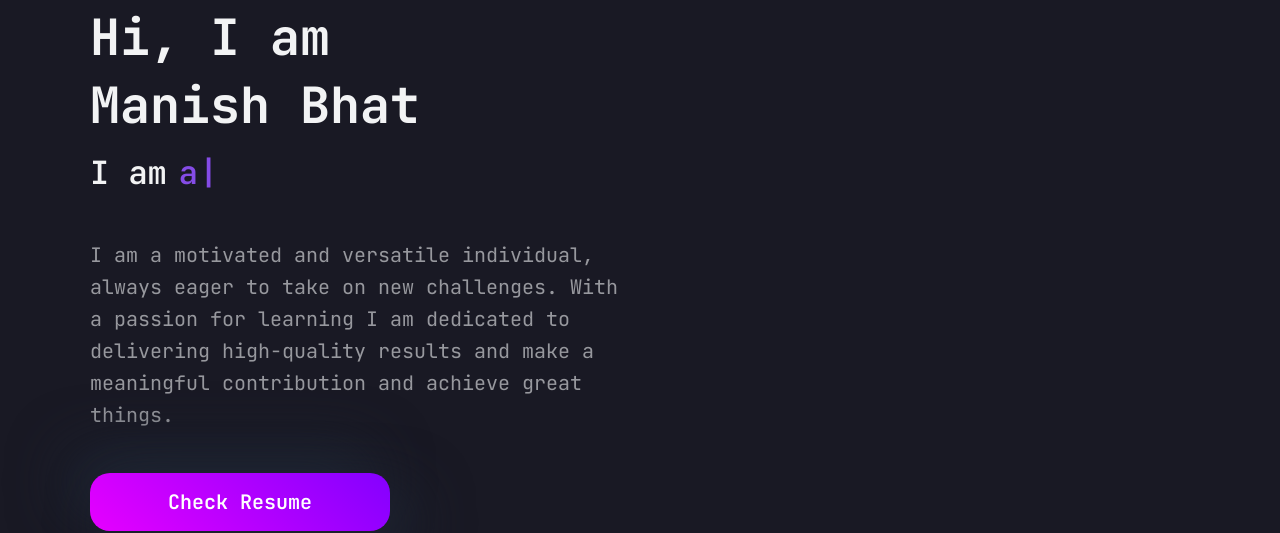
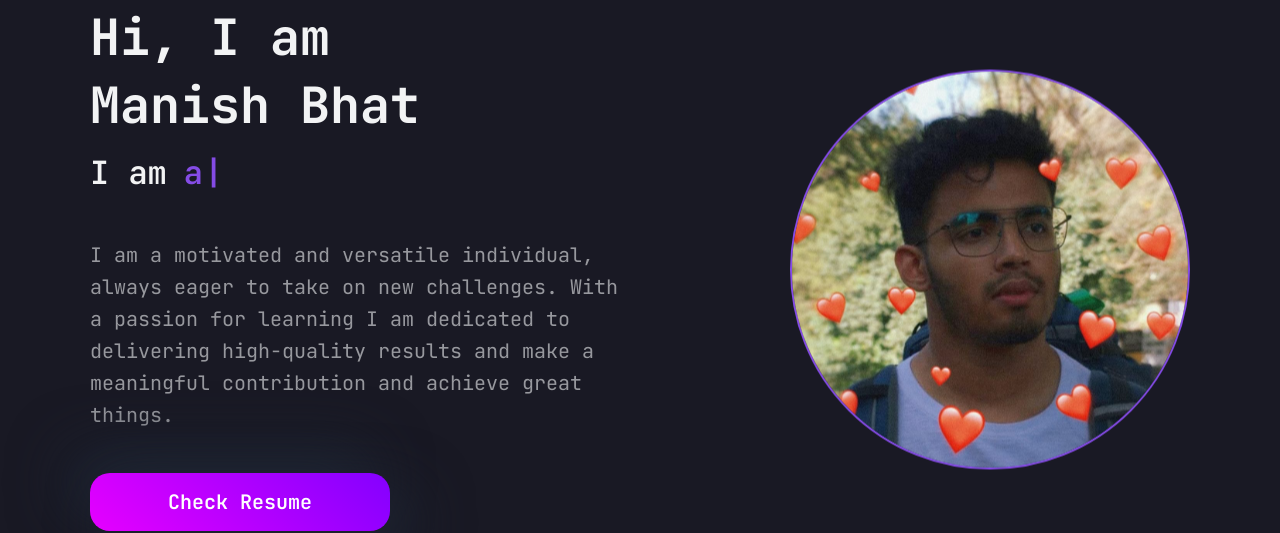
Before and after one commit to mcspidey95/mcspidey95.github.io, a React (Create React App) app: page / in a window 1280 px wide. Shown: the part 157-690 px from the top of the page. Built offline with nearby package versions, Linux system fonts and the light colour scheme.

Commit message:
Added Profile Pic

```diff
--- a/src/components/HeroSection/index.js
+++ b/src/components/HeroSection/index.js
@@ -2,6 +2,7 @@ import React from 'react';
 import styled from 'styled-components';
 import { Bio } from "../../data/constants";
 import Typewriter from "typewriter-effect";
+import pfp from "../../images/pfp.jpg";
 
 export const HeroContainer = styled.div`
   background: ${({ theme }) => theme.card_light};
@@ -128,6 +129,7 @@ export const TextLoop = styled.div`
 `;
 
 export const Span = styled.span`
+  margin-left: 5px;
   color: ${({ theme }) => theme.primary};
   cursor: pointer;
 `;
@@ -184,6 +186,37 @@ export const ResumeButton = styled.a`
 
 `;
 
+export const Img = styled.img`
+  position: relative;
+  width: 100%;
+  height: 100%;
+  max-width: 400px;
+  max-height: 400px;
+  border-radius: 50%;
+  border: 2px solid ${({ theme }) => theme.primary};
+
+  animation-name: floating;
+  animation-duration: 3s;
+  animation-iteration-count: infinite;
+  animation-timing-function: ease-in-out;
+
+  @keyframes floating {
+    0% { transform: translate(0, 0px); }
+    50% { transform: translate(0, 10px); }
+    100% { transform: translate(0, -0px); }
+  }
+
+  @media (max-width: 768px) {
+    max-width: 400px;
+    max-height: 400px;
+  }
+
+  @media (max-width: 640px) {
+    max-width: 280px;
+    max-height: 280px;
+  }
+`;
+
 const hero = () => {
   return (
     <div id='about'>
@@ -198,7 +231,7 @@ const hero = () => {
             <ResumeButton href={Bio.resume} target='_blank'>Check Resume</ResumeButton>
           </HeroLeftContainer>
           <HeroRightContainer>
-
+            <Img src={pfp} alt='pfp pic' />
           </HeroRightContainer>
         </HeroInnerContainer>
       </HeroContainer>
```
Also changed, not shown: src/images/pfp.jpg (added).
